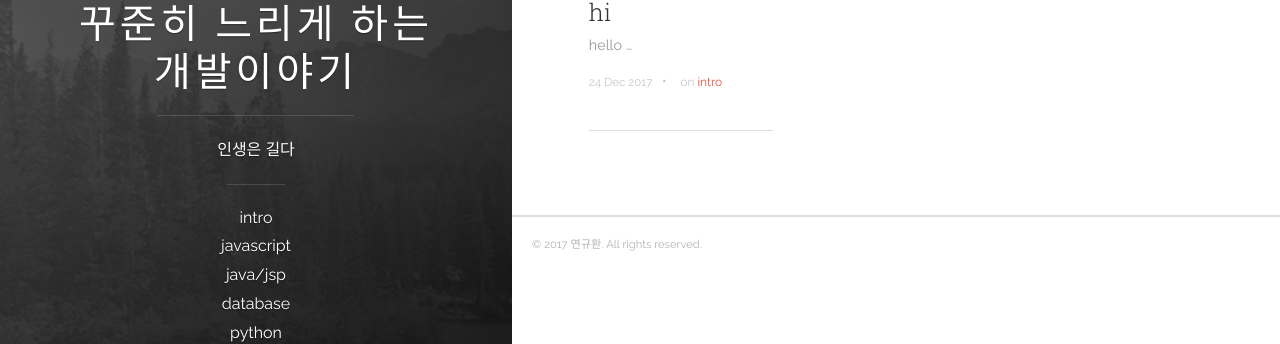
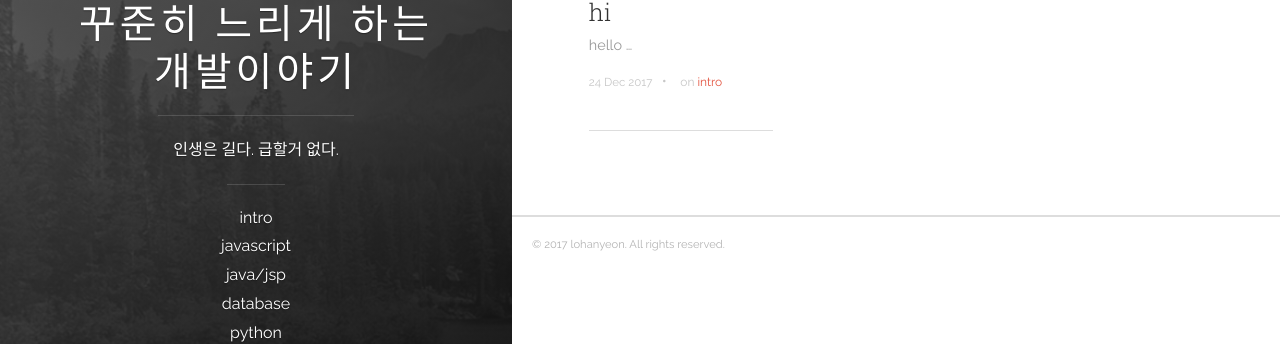
Before and after one commit to lohanyeon/lohanyeon.github.io, a Jekyll site: the page built from index.html, in a window 1280 px wide. Shown: the part 296-640 px from the top of the page. Built offline with Jekyll 4.4.1, drawn with Linux system fonts in a browser that asks for light colours; nearby versions of some CDN libraries; the list of posts is cut into pages by our own code.

```diff
--- a/_config.yml
+++ b/_config.yml
@@ -1,13 +1,13 @@
 # Site settings
 title: 꾸준히 느리게 하는 개발이야기
-description: '인생은 길다'
+description: '인생은 길다. 급할거 없다.'
 url: 'https://lohanyeon.github.io'
 baseurl: ''
 # google_analytics: 'UA-XXXXXX-X'
 # disqus_shortname: 'your-disqus-name'
 
 author:
-  name: '연규환'
+  name: 'lohanyeon'
   email: yeonkh94@gmail.com
   twitter_username: lohanyeon
   facebook_username: lohanyeon
```
